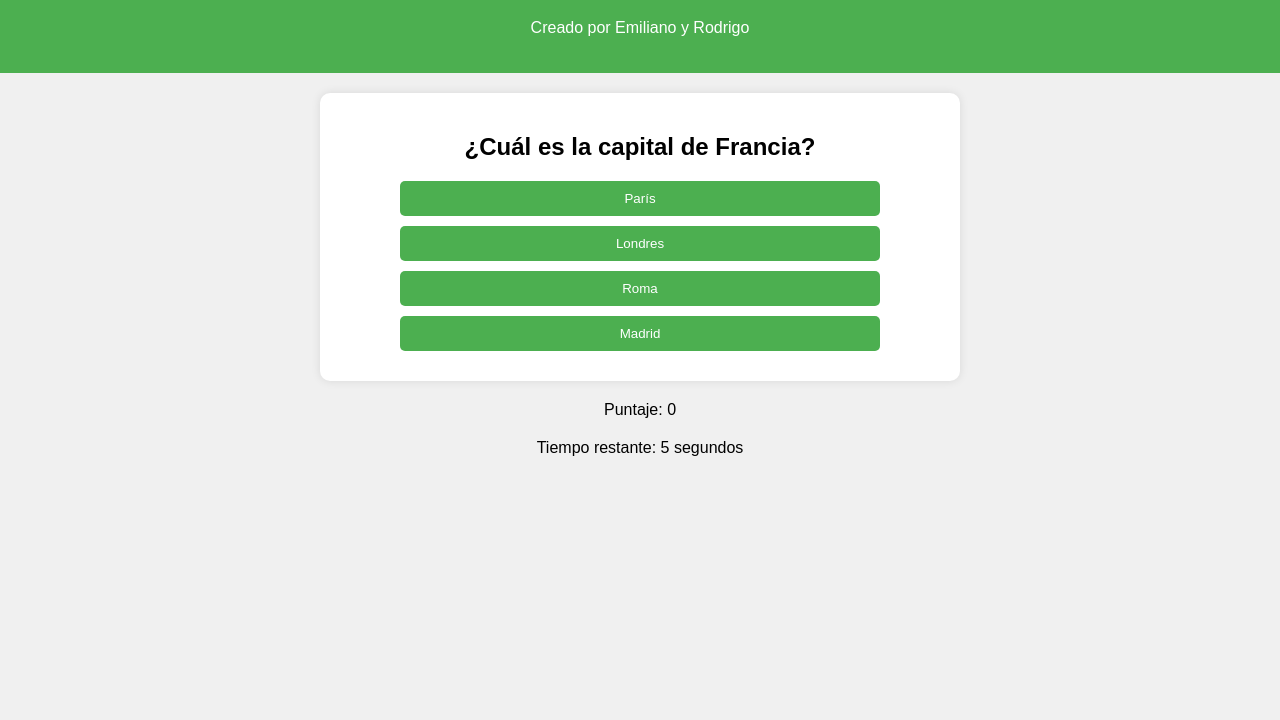
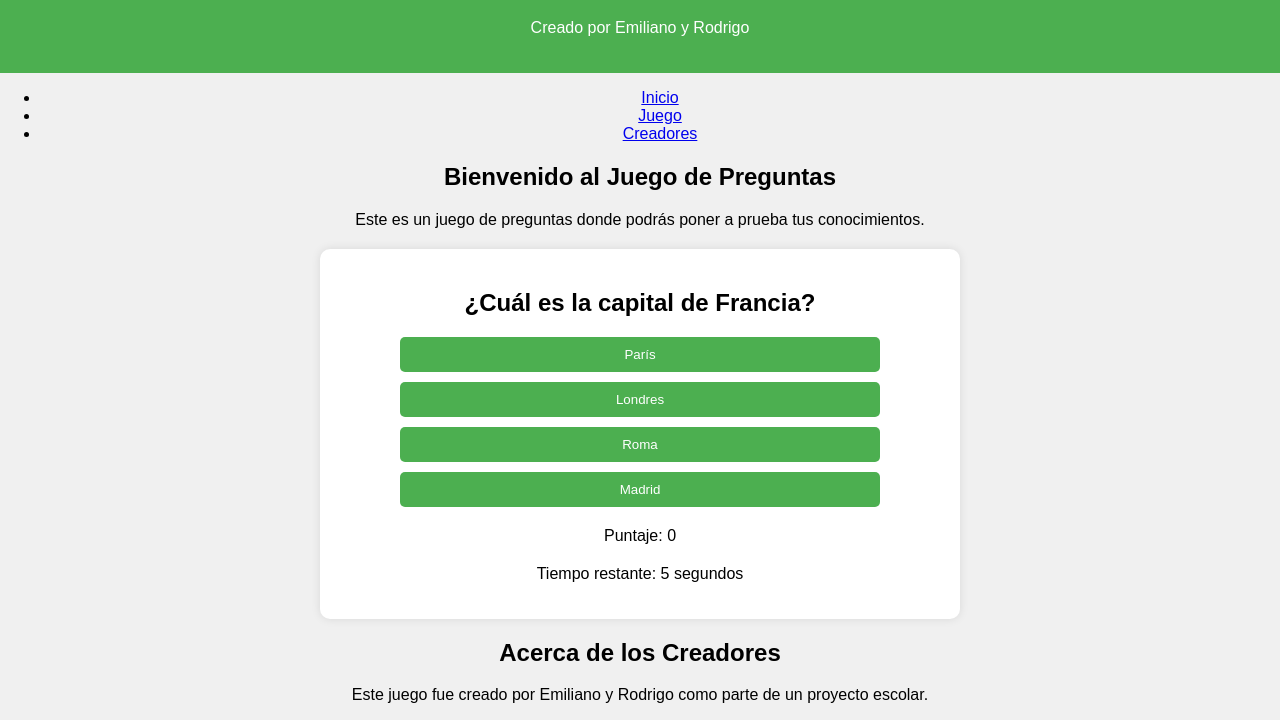
Before and after one commit to SeniorMistvern/preguntaos.github.io, a plain HTML site: page index.html in a window 1280 px wide. Shown: the part 81-801 px from the top of the page. Drawn offline with Linux system fonts and the light colour scheme.

Commit message:
Update index.html

```diff
--- a/index.html
+++ b/index.html
@@ -11,8 +11,19 @@
         <h1>Juego de Preguntas</h1>
         <p>Creado por Emiliano y Rodrigo</p>
     </header>
+    <nav>
+        <ul>
+            <li><a href="#inicio">Inicio</a></li>
+            <li><a href="#juego">Juego</a></li>
+            <li><a href="#creadores">Creadores</a></li>
+        </ul>
+    </nav>
     <main>
-        <div class="question-container">
+        <section id="inicio">
+            <h2>Bienvenido al Juego de Preguntas</h2>
+            <p>Este es un juego de preguntas donde podrás poner a prueba tus conocimientos.</p>
+        </section>
+        <section id="juego" class="question-container">
             <h2 id="question">Pregunta aquí</h2>
             <div id="answers">
                 <button class="answer-btn">Respuesta 1</button>
@@ -20,13 +31,17 @@
                 <button class="answer-btn">Respuesta 3</button>
                 <button class="answer-btn">Respuesta 4</button>
             </div>
-        </div>
             <div class="score-container">
                 <p>Puntaje: <span id="score">0</span></p>
             </div>
             <div class="timer-container">
                 <p>Tiempo restante: <span id="timer">10</span> segundos</p>
             </div>
+        </section>
+        <section id="creadores">
+            <h2>Acerca de los Creadores</h2>
+            <p>Este juego fue creado por Emiliano y Rodrigo como parte de un proyecto escolar.</p>
+        </section>
     </main>
     <script src="script.js"></script>
 </body>
```
Lines whose indentation alone changed are shown as unchanged.
